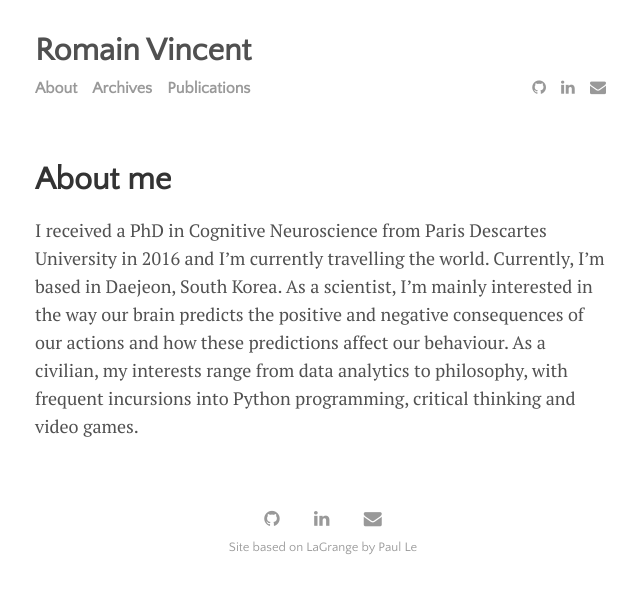
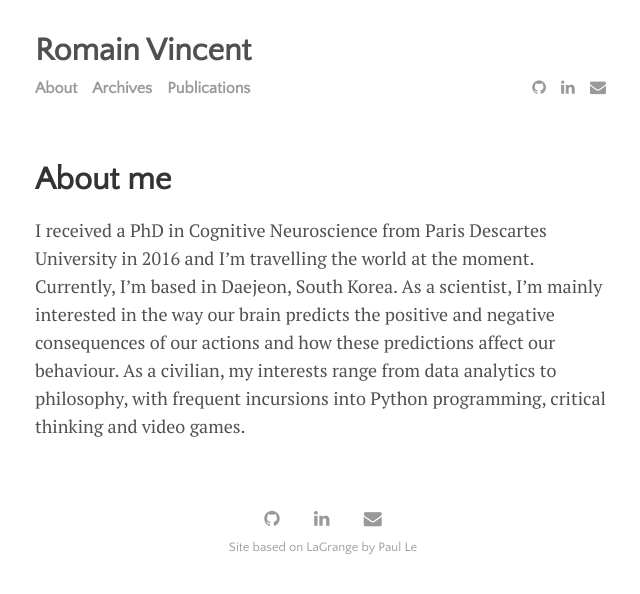
Before and after one commit to rmnvncnt/rmnvncnt.github.io, a Jekyll site: the page built from about.md, in a window 1280 px wide. Shown: the top 594 px of the page, without its empty margins (317-957 px from the left). Built offline with Jekyll 4.4.1, drawn with Linux system fonts in a browser that asks for light colours; nearby versions of some CDN libraries.

Commit message:
fixed about

```diff
--- a/about.md
+++ b/about.md
@@ -2,4 +2,4 @@
 layout: page
 title: About me
 ---
-I received a PhD in Cognitive Neuroscience from Paris Descartes University in 2016 and I'm currently travelling the world. Currently, I'm based in Daejeon, South Korea. As a scientist, I'm mainly interested in the way our brain predicts the positive and negative consequences of our actions and how these predictions affect our behaviour. As a civilian, my interests range from data analytics to philosophy, with frequent incursions into Python programming, critical thinking and video games.
+I received a PhD in Cognitive Neuroscience from Paris Descartes University in 2016 and I'm travelling the world at the moment. Currently, I'm based in Daejeon, South Korea. As a scientist, I'm mainly interested in the way our brain predicts the positive and negative consequences of our actions and how these predictions affect our behaviour. As a civilian, my interests range from data analytics to philosophy, with frequent incursions into Python programming, critical thinking and video games.
```
